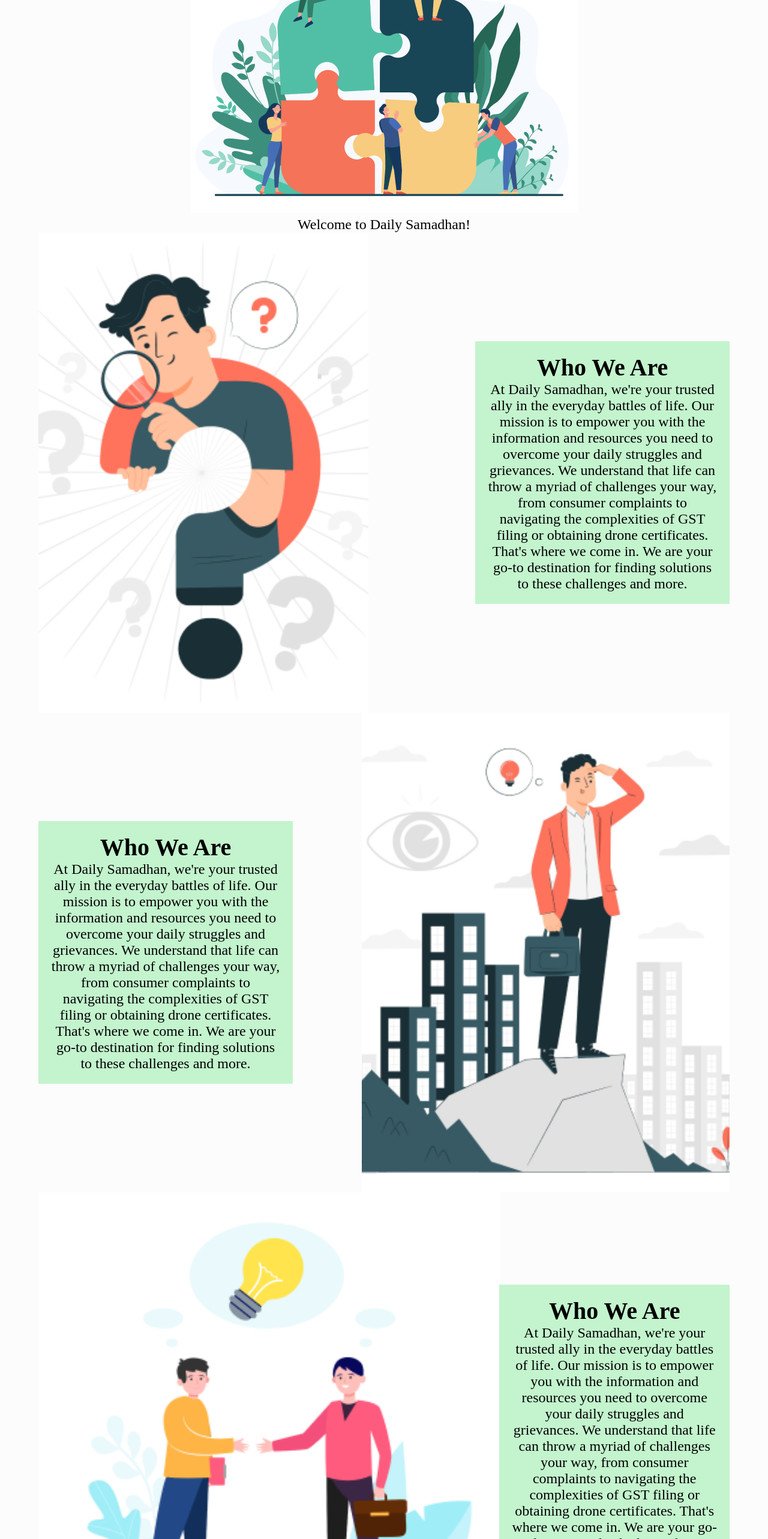
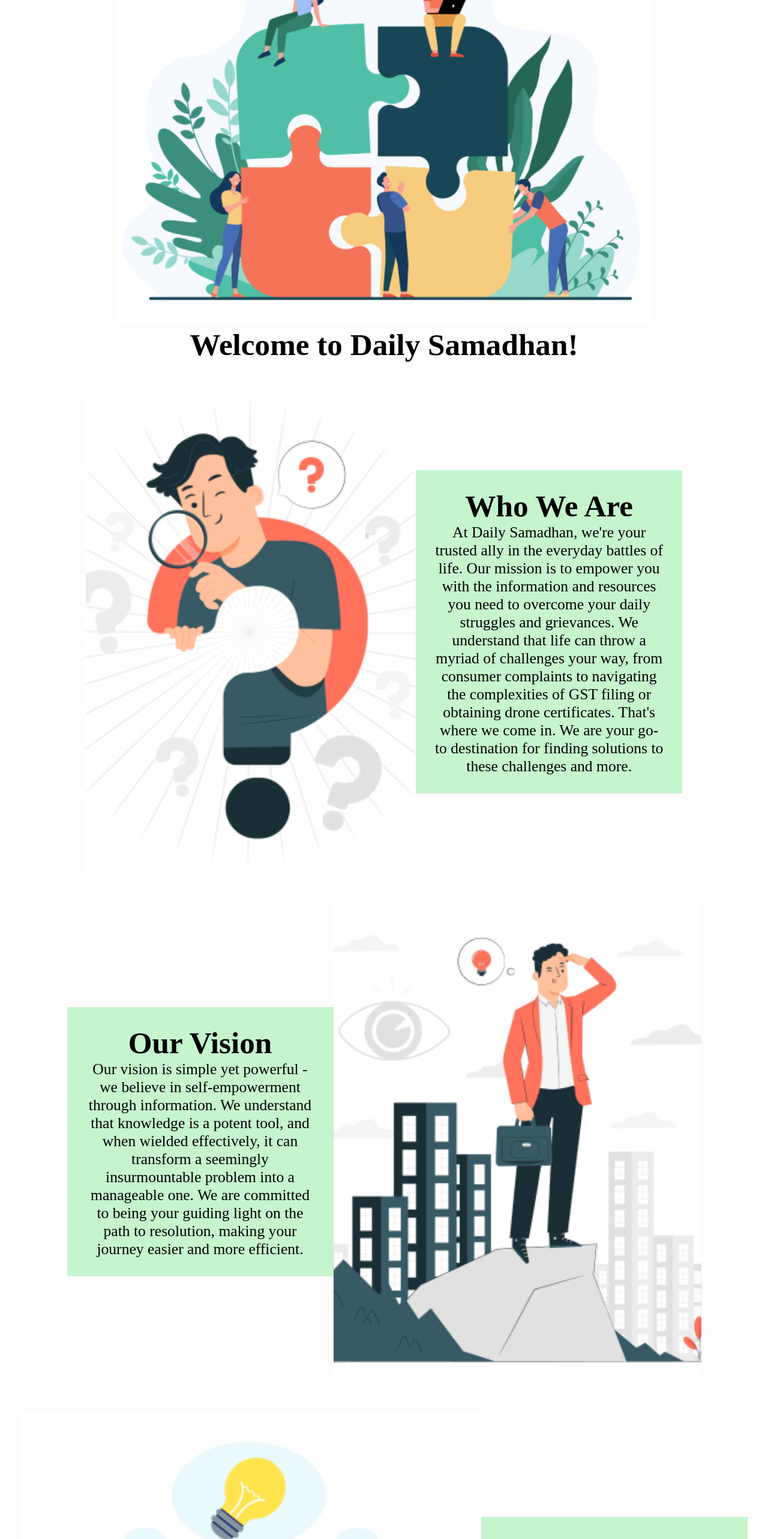
Before and after one commit to Huzaifa-Tawab/daily-samadhan--0.01, a React (Create React App) app: page /about in a window 1280 px wide. Shown: the part 234-2800 px from the top of the page at 60% size. Built offline with nearby package versions, Linux system fonts and the light colour scheme; a web font is replaced by a local one.

Commit message:
About updated

```diff
--- a/src/pages/About/About.jsx
+++ b/src/pages/About/About.jsx
@@ -5,7 +5,9 @@
 import Img2 from '../../assets/about/about2.png';
 import Img3 from '../../assets/about/about3.png';
 import Whyus from '../../assets/about/whyus.png';
+import question from '../../assets/about/questions.png';
 import './about.css'
+import Footer from '../../components/Footer/Footer';
 function About() {
     return (
 
@@ -13,24 +15,24 @@
             <Navbar />
             <div className="About">
                 <div className="About-hero">
-                    <img src={Hero} />
-                    <p>Welcome to Daily Samadhan!</p>
+                    <img src={Hero}/>
+                    <h1>Welcome to Daily Samadhan!</h1>
                 </div>
                 <div className="About-flex">
                     <img src={Img2} alt="" />
                     <div className="About-flex-content">
-                        <span>Who We Are</span>
-                        <p>
-                        At Daily Samadhan, we're your trusted ally in the everyday battles of life. Our mission is to empower you with the information and resources you need to overcome your daily struggles and grievances. We understand that life can throw a myriad of challenges your way, from consumer complaints to navigating the complexities of GST filing or obtaining drone certificates. That's where we come in. We are your go-to destination for finding solutions to these challenges and more.
-                        </p>
+                        <h1>Who We Are</h1>
+                            <p>
+                            At Daily Samadhan, we're your trusted ally in the everyday battles of life. Our mission is to empower you with the information and resources you need to overcome your daily struggles and grievances. We understand that life can throw a myriad of challenges your way, from consumer complaints to navigating the complexities of GST filing or obtaining drone certificates. That's where we come in. We are your go-to destination for finding solutions to these challenges and more.
+                            </p>
                     </div>
                 </div>
                 <div className="About-flex">
 
                     <div className="About-flex-content">
-                        <span>Who We Are</span>
+                        <h1>Our Vision</h1>
                         <p>
-                        At Daily Samadhan, we're your trusted ally in the everyday battles of life. Our mission is to empower you with the information and resources you need to overcome your daily struggles and grievances. We understand that life can throw a myriad of challenges your way, from consumer complaints to navigating the complexities of GST filing or obtaining drone certificates. That's where we come in. We are your go-to destination for finding solutions to these challenges and more.
+                        Our vision is simple yet powerful - we believe in self-empowerment through information. We understand that knowledge is a potent tool, and when wielded effectively, it can transform a seemingly insurmountable problem into a manageable one. We are committed to being your guiding light on the path to resolution, making your journey easier and more efficient.
                         </p>
                     </div>
                     <img src={Img1} alt="" />
@@ -38,32 +40,59 @@
                 <div className="About-flex">
                     <img src={Img3} alt="" />
                     <div className="About-flex-content">
-                        <span>Who We Are</span>
+                        <h1>What We Offer</h1>
                         <p>
-                        At Daily Samadhan, we're your trusted ally in the everyday battles of life. Our mission is to empower you with the information and resources you need to overcome your daily struggles and grievances. We understand that life can throw a myriad of challenges your way, from consumer complaints to navigating the complexities of GST filing or obtaining drone certificates. That's where we come in. We are your go-to destination for finding solutions to these challenges and more.
+                        At Daily Samadhan, we are dedicated to offering consultation services and expert assistance for filing any type of grievance mentioned on our portal. We understand that dealing with various grievances can be overwhelming, which is why we're here to simplify the process and provide you with professional guidance every step of the way.
                         </p>
                     </div>
                 </div>
                 <div className="About-services">
-                    <span>Our Comprehensive Services</span>
+                    <h1>Our Comprehensive Services</h1>
                 <div className="About-services-flex">
                 <div className="About-services-card">
-                Consultation Services
+                <strong> Consultation Services </strong> <br />
                 Our team of experts is ready to provide you with personalized consultation services tailored to your specific grievance. Whether you're facing consumer complaints, GST issues, or other challenges, we offer professional advice to help you navigate the complexities and find solutions.
                 </div>
                 <div className="About-services-card">
-                Consultation Services
-                Our team of experts is ready to provide you with personalized consultation services tailored to your specific grievance. Whether you're facing consumer complaints, GST issues, or other challenges, we offer professional advice to help you navigate the complexities and find solutions.
+                <strong> Grievance Filing Assistance</strong> <br />
+                We take the guesswork out of the filing process. Whether it's submitting a consumer complaint, managing GST-related matters, or addressing any other grievance mentioned in our portal, we offer hands-on assistance to ensure your filings are accurate and efficient.
                 </div>
                 <div className="About-services-card">
-                Consultation Services
-                Our team of experts is ready to provide you with personalized consultation services tailored to your specific grievance. Whether you're facing consumer complaints, GST issues, or other challenges, we offer professional advice to help you navigate the complexities and find solutions.
+                <strong> Expert Support</strong> <br />
+                With Daily Samadhan, you have access to a team of seasoned professionals who are well-versed in resolving a wide range of grievances. We're here to answer your questions, address your concerns, and guide you toward successful resolutions.
                 </div>
                 </div>
                 </div>
-                <div className="About-why-us">
+                {/* <div className="About-why-us">
                     <img src={Whyus} alt="" />
+                </div> */}
+                <div className="Why-choose">
+                    <div className="typography">
+                        <h1>Why Choose Daily Samadhan</h1>
+                        <p>
+                            <strong>Reliable Resources: </strong>We curate and provide the most reliable and up-to-date resources to ensure you have the information you need at your fingertips.
+                            <br />
+                            <strong>Empowerment Through Information: </strong>We firmly believe that an informed individual is an empowered individual. Our goal is to equip you with the knowledge required to tackle life's challenges head-on.
+                            <br />
+                            <strong>Simplicity and Convenience: </strong>We understand that resolving grievances can be complex, so we strive to simplify the process by offering straightforward, easy-to-follow solutions.
+                            <br />
+                            <strong>Your Everyday Companion: </strong>Think of us as your partner in your daily journey toward resolution. We're here for you every day, ready to help you overcome your struggles.
+                        </p>
+                    </div>
+                    <div className="question-marks">
+                        <img src={question} alt="" />
+                    </div>
                 </div>
+                <div className="About-starting">
+                <h1>Get Started Today</h1>
+                <div className="About-starting-box">
+                    <p>
+                    Don't let daily struggles and grievances hold you back. Daily Samadhan is here to provide the guidance and support you need. Explore our website, access our resources, and take the first step toward resolving your challenges.
+                    Join us on this empowering journey at Daily Samadhan, and let's work together to make your life easier, one resolution at a time!
+                    </p>
+                </div>
+                </div>
+                <Footer/>
             </div>
 
         </>
--- a/src/pages/About/about.css
+++ b/src/pages/About/about.css
@@ -3,7 +3,8 @@
 
 
 .About{
-    padding: 0px 5vw;
+    padding: 0px 0vw;
+    background: #FFFCFC;
 
     font-family: 'Abril Fatface', serif;
 font-weight: 400;
@@ -17,30 +18,39 @@
 .About-hero{
     text-align: center;
 }
+.About-hero h1{
+    font-size: 4vw;
+}
+.About-hero img{
+    width: 70vw;
+}
 .About-flex{
+    margin-top: 50px;
     display: flex;
-    justify-content: space-between;
+    justify-content: center;
     align-items: center;
 }
 .About-flex img{
     height: 100vh;
 }
 .About-flex-content{
-
+    font-size: 2vw;
     text-align: center;
-    padding: 20px;
+    padding: 30px;
    background-color:  #9EF1B099;
    width: 30vw;
 }
 .About-services{
     text-align: center;
+    font-size: 1.8vw;
 }
 .About-services-flex{
     margin-top: 50px;
     display: flex;
-    justify-content: space-between;
+    justify-content: space-evenly;
 }
 .About-services-card{
+    background: #FFF9F9;
     width: 20vw;
     padding: 20px;
     border: 1px solid #E8ED07;
@@ -53,3 +63,62 @@
     width: 100%;
     height: 100vh;
 }
+.Why-choose{
+    width: 90vw;
+    background: #f3aa3a;
+    margin: 50px 5vw;
+    display: flex;
+    justify-content:space-evenly;
+}
+.typography{
+    width: 30vw;
+    padding: 40px 0;
+}
+.typography h1{
+    font-size: 4vw;
+    margin-bottom: 25px;
+}
+.typography p{
+    font-size: 1.5vw;
+}
+.question-marks img{
+   height: 100vh;
+   padding: 30px 0px;
+}
+.About-starting{
+    text-align: center;
+    margin-top: 50px;
+}
+.About-starting h1{
+    font-size: 4vw;
+}
+.About-starting-box{
+    background: #fff;
+    margin: 0 10vw;
+    width: 80vw;
+    margin-top: 30px;
+    border: 2px solid #E8ED07;
+}
+.About-starting-box p{
+    padding: 20px 0;
+    font-size: 1.5vw;
+}
+@media only screen and (max-width: 600px) {
+    .About-flex img{
+        height: 100%;
+    }
+    .About-flex-content{
+        width: 70%;
+    }
+    .About-flex{
+        flex-direction: column;
+    }
+    .About-services-flex{
+        align-items: center;
+        flex-direction: column;
+    }
+    .About-services-card{
+        width: 70%;
+        margin: 20px;
+    }
+}
```
Also changed, not shown: src/assets/about/questions.png (added).
